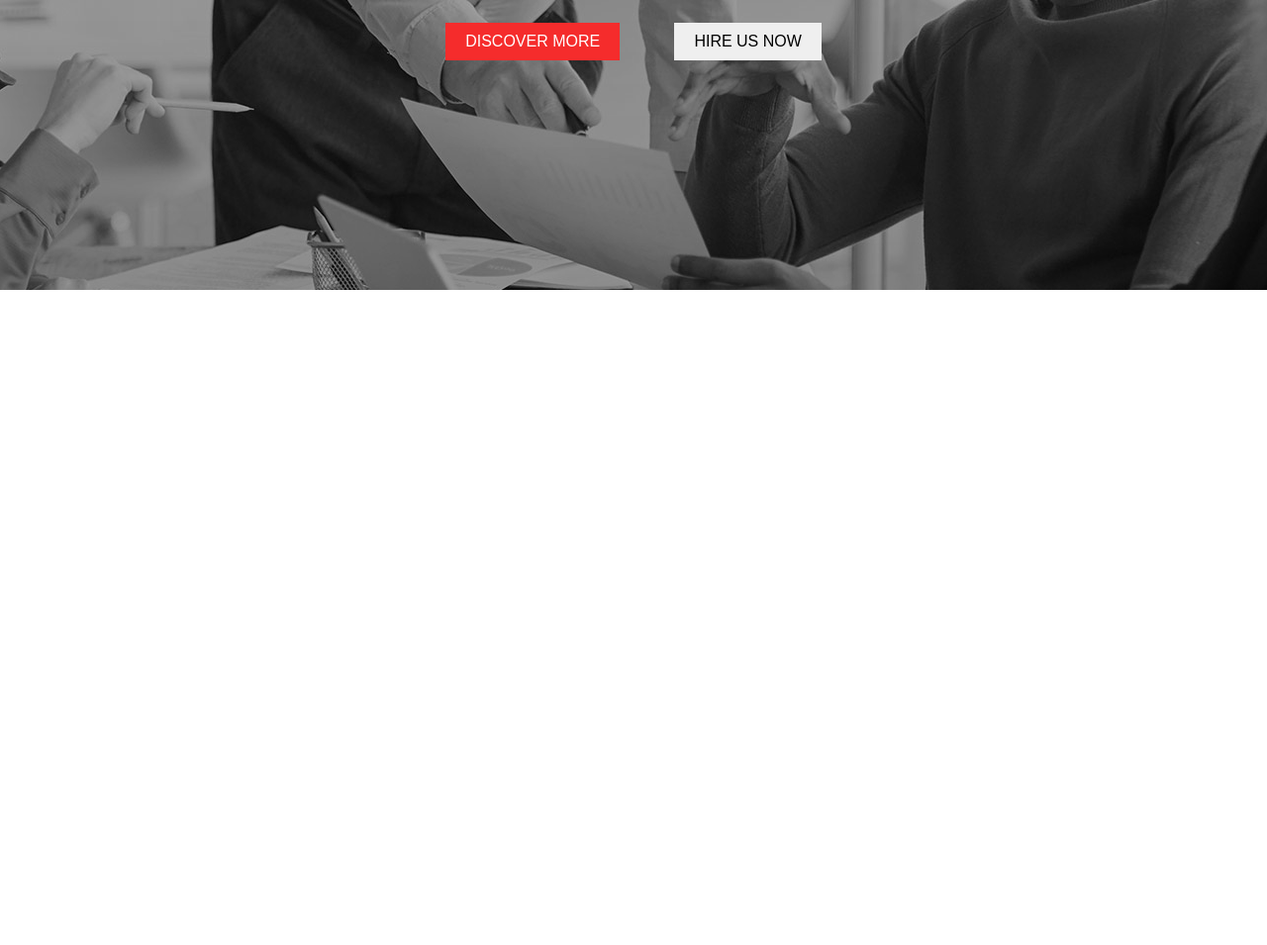
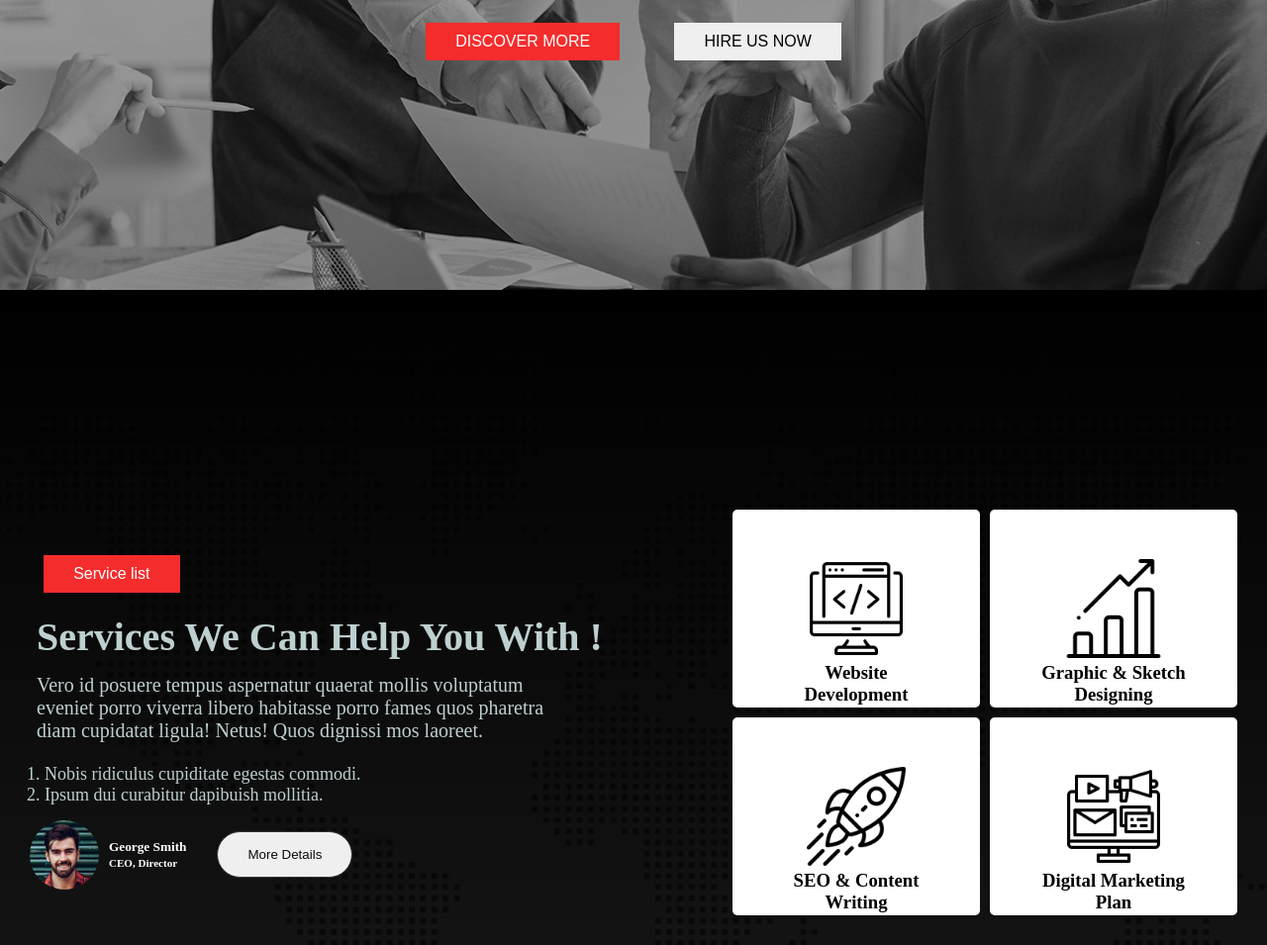
Before and after one commit to M-Arafat61/conceptual-session2-agencyweb, a plain HTML site: page index.html in a window 1280 px wide. Shown: the part 585-1540 px from the top of the page at 99% size. Before the commit the page ends 878 px from the top, so only its background shows below. Drawn offline with Linux system fonts and the light colour scheme.

Commit message:
service section completing

```diff
--- a/index.html
+++ b/index.html
@@ -35,13 +35,58 @@
 
                 <button class="btn btn-primary">DISCOVER MORE</button>
                 <button class="btn" >HIRE US NOW</button>
-
             </div>
         </div>
     </div>
-
+<!-- main service section -->
 
     <main>
+        <div class="service-container">
+            <div class="info-container">
+                <button class="btn btn-primary">Service list</button>
+                <h1 class="title-service">Services We Can Help You With !</h1>
+                <p class="service-description">Vero id posuere tempus aspernatur quaerat mollis voluptatum eveniet porro viverra libero habitasse porro fames quos pharetra diam cupidatat ligula! Netus! Quos dignissi mos laoreet.</p>
+
+                <ol class="service-list">
+                    <li>Nobis ridiculus cupiditate egestas commodi.</li>
+                    <li>Ipsum dui curabitur dapibuish mollitia.</li>
+                </ol>
+            <div class="author-container">
+                <div class="profile-container">
+                <img class="author-img" src="asset/image/author.jpg" alt="">
+                <h5>George Smith
+                    <br>
+                    <small>CEO, Director</small></h5>
+                </div>
+                <div class="author-button">
+                <button class="btn-details">More Details</button>
+                </div>
+
+            </div>
+            </div>
+            <div class="service-right">
+                <div class="first-two-boxes">
+                    <div class="box">
+                        <img class="icon" src="asset/icons/coding.png" alt="">
+                        <h3>Website Development</h3>
+                    </div>
+                    <div class="box">
+                        <img class="icon" src="asset/icons/bar-chart.png" alt="">
+                        <h3>Graphic & Sketch Designing</h3>
+                    </div>
+                </div>
+                <div class="first-two-boxes">
+                    <div class="box">
+                        <img class="icon" src="asset/icons/startup.png" alt="">
+                        <h3>SEO & Content Writing</h3>
+                    </div>
+                    <div class="box">
+                        <img class="icon" src="asset/icons/digital-marketing.png" alt="">
+                        <h3>Digital Marketing Plan</h3>
+                    </div>
+                </div>
+            </div>
+        </div>
 
     </main>
     <footer>
--- a/styles/style.css
+++ b/styles/style.css
@@ -67,7 +67,7 @@
     margin: auto;
 }
 .btn{
-    padding: 10px 20px;;
+    padding: 10px 30px;;
     font-size: 16px;
     border: none;
     margin: 2%;
@@ -77,18 +77,81 @@
     color: white;
 }
 
-    /* color: white;
-    background-color:rgb(245, 44, 44);
+.service-container{
+    height: 100vh;
+    background-image: url("../asset/image/footer-bg.png"), linear-gradient(rgba(0,0,0,1),rgba(0,0,0,0.9));
+    background-blend-mode: overlay;
+    /* background-position: center; */
+    background-position: center;
+    background-repeat: no-repeat;
+    background-size: cover;
+    display: flex;
+    justify-content: center;
+    align-items: center;
     color: white;
-} */
-/* .btn-more{
-    background-color:rgb(245, 44, 44);
-    color: white;
-    display: inline; */
+    padding: 30px;
 }
-/* .buttons{
-    padding: 10px;
+.icon{
+    width: 100px;
+}
+.box{
+    text-align: center;
+    width: 150px;
+    height: 100px;
+    padding: 50px;
+    background-color: white;
+    border-radius: 5px;
+    color: black;
+}
+.service-description{
+    width: 50%;
+}
+.first-two-boxes{
     display: flex;
-    justify-content: space-around;
+    gap:10px;
+    margin-top: 5px;
+    margin-bottom: 10px;
+}
+.author-img{
+    width: 70px;
+    height: 70px;
+    border-radius:35px ;
+}
+.author-container{
+    display: flex;
+    gap:20px;
+    align-items: center;
+}
+.profile-container{
+    display: flex;
+    align-items: center;
+    gap: 10px;
 
-} */
+}
+
+.btn-details{
+    padding: 15px 30px;
+    margin-left: 11px;
+    border-radius: 25px;
+    background-color: none;
+    border: 1px solid rgb(51, 48, 48);
+    color: rgb(12, 10, 10);
+}
+.title-service{
+    font-size: 40px;
+    font-weight: bold;
+    padding: 7px;
+    color: rgb(190, 207, 208);
+}
+.service-description{
+    width: 75%;
+    font-size: 20px;
+    padding: 7px;
+    color:rgb(190, 207, 208); ;
+}
+.service-list{
+    list-style:decimal ;
+    padding: 15px;
+    font-size: 18px;
+    color: rgb(190, 207, 208);
+}
```
